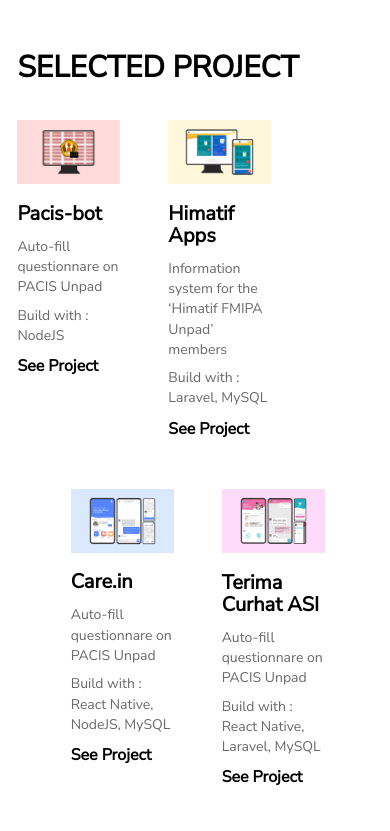
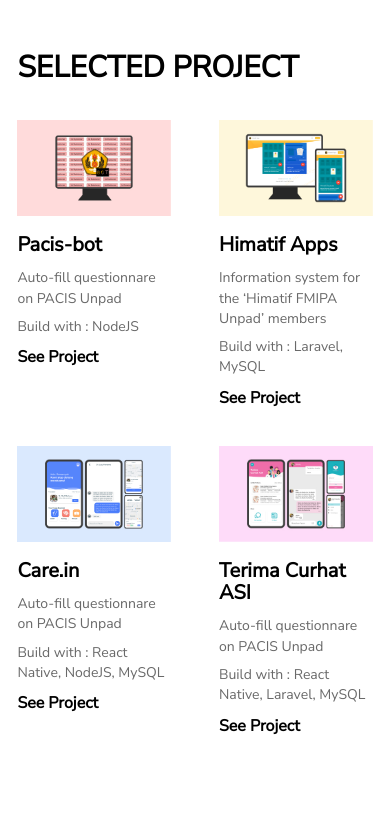
Before and after one commit to fyfirman/fyfirman.tech, a Gatsby site: page / in a window 390 px wide. Shown: the part 1340-2171 px from the top of the page. Built offline with nearby package versions, Linux system fonts and the light colour scheme; Gatsby itself is replaced by a stand-in of ours.

Commit message:
feat: project responsive

```diff
--- a/src/components/card.js
+++ b/src/components/card.js
@@ -4,7 +4,6 @@
   return (
     <div
       style={{
-        margin: '0 48px 48px 0',
         borderRadius: 0,
         textDecoration: 'none',
         color: 'black'
--- a/src/styles/index.styles.js
+++ b/src/styles/index.styles.js
@@ -47,8 +47,10 @@
 // Project Section
 export const project = (first) => ({
   display: 'flex',
-  ...(first && { paddingRight: '15%' }),
-  ...(!first && { paddingLeft: '15%' })
+  gap: '48px',
+  marginBottom: 36,
+  ...(first && { paddingRight: 'min(calc(15vw - 80px),15%)' }),
+  ...(!first && { paddingLeft: 'min(calc(15vw - 80px),15%)' })
 })
 
 // Sosmed Section
```
